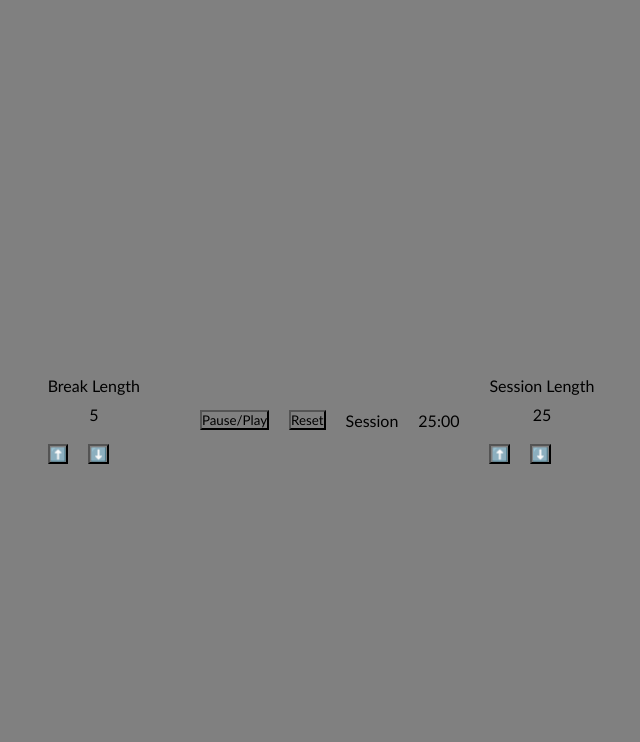
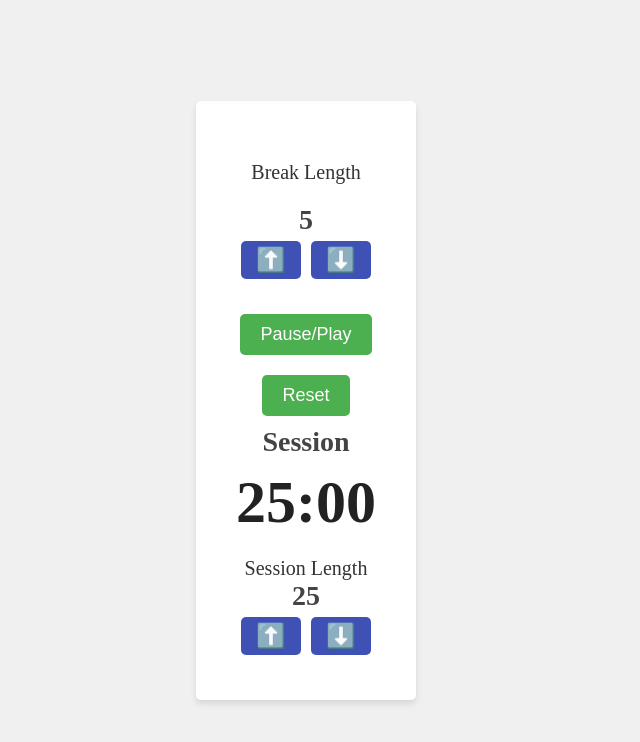
Before and after one commit to Simon-Percy/script-test, a React (Vite) app: page / in a window 1280 px wide. Shown: the top 742 px of the page, without its empty margins (334-974 px from the left). Built offline with nearby package versions, Linux system fonts and the light colour scheme.

Commit message:
added better CSS

```diff
--- a/src/App.css
+++ b/src/App.css
@@ -1,28 +1,103 @@
-* {
-  box-sizing: border-box;
-  margin: 10px;
-  padding: 0px;
-  font-family: "Trebuchet MS", "Lucida Sans Unicode", "Lucida Grande",
-    "Lucida Sans", Arial, sans-serif;
-  background-color: grey;
-}
-#container {
+body {
+  background-color: #f0f0f0;
   display: flex;
+  align-items: center;
   justify-content: center;
-  align-items: center;
   height: 100vh;
-}
-#break {
-  float: right;
-  margin: 40px;
-}
-#break-length {
-  text-align: center;
+  margin: 0;
 }
 
+#container {
+  background-color: #fff;
+  padding: 20px;
+  border-radius: 5px;
+  box-shadow: 0 4px 6px rgba(0, 0, 0, 0.1);
+  text-align: center;
+  display: flex; /* Center children horizontally */
+  flex-direction: column; /* Stack children vertically */
+  align-items: center;
+}
+
+#break {
+  margin: 20px;
+  align-self: flex-start;
+}
 #session {
-  float: left;
+  margin: 20px;
+  align-self: flex-end;
 }
+
+#break-label,
+#session-label {
+  font-size: 20px;
+  color: #333;
+}
+
+#break-length,
 #session-length {
-  text-align: center;
+  font-size: 24px;
+  font-weight: bold;
+  color: #333;
 }
+
+#break-increment,
+#break-decrement,
+#session-increment,
+#session-decrement {
+  font-size: 24px;
+  margin: 5px;
+  cursor: pointer;
+  padding: 5px 15px;
+  border: none;
+  background-color: #3f51b5;
+  color: #fff;
+  border-radius: 5px;
+}
+
+#break-increment:hover,
+#break-decrement:hover,
+#session-increment:hover,
+#session-decrement:hover {
+  background-color: #3949ab;
+}
+
+#start_stop,
+#reset {
+  font-size: 18px;
+  margin: 10px;
+  cursor: pointer;
+  padding: 10px 20px;
+  border: none;
+  background-color: #4caf50;
+  color: #fff;
+  border-radius: 5px;
+}
+
+#start_stop:hover,
+#reset:hover {
+  background-color: #43a047;
+}
+
+#timer-label {
+  font-size: 28px;
+  color: #444;
+  font-weight: bold;
+}
+
+#time-left {
+  font-size: 60px;
+  color: #222;
+  font-weight: bold;
+  margin-top: 10px;
+}
+
+#session-length,
+#break-length {
+  font-size: 28px;
+  color: #444;
+  font-weight: bold;
+}
+
+audio {
+  display: none;
+}
```
